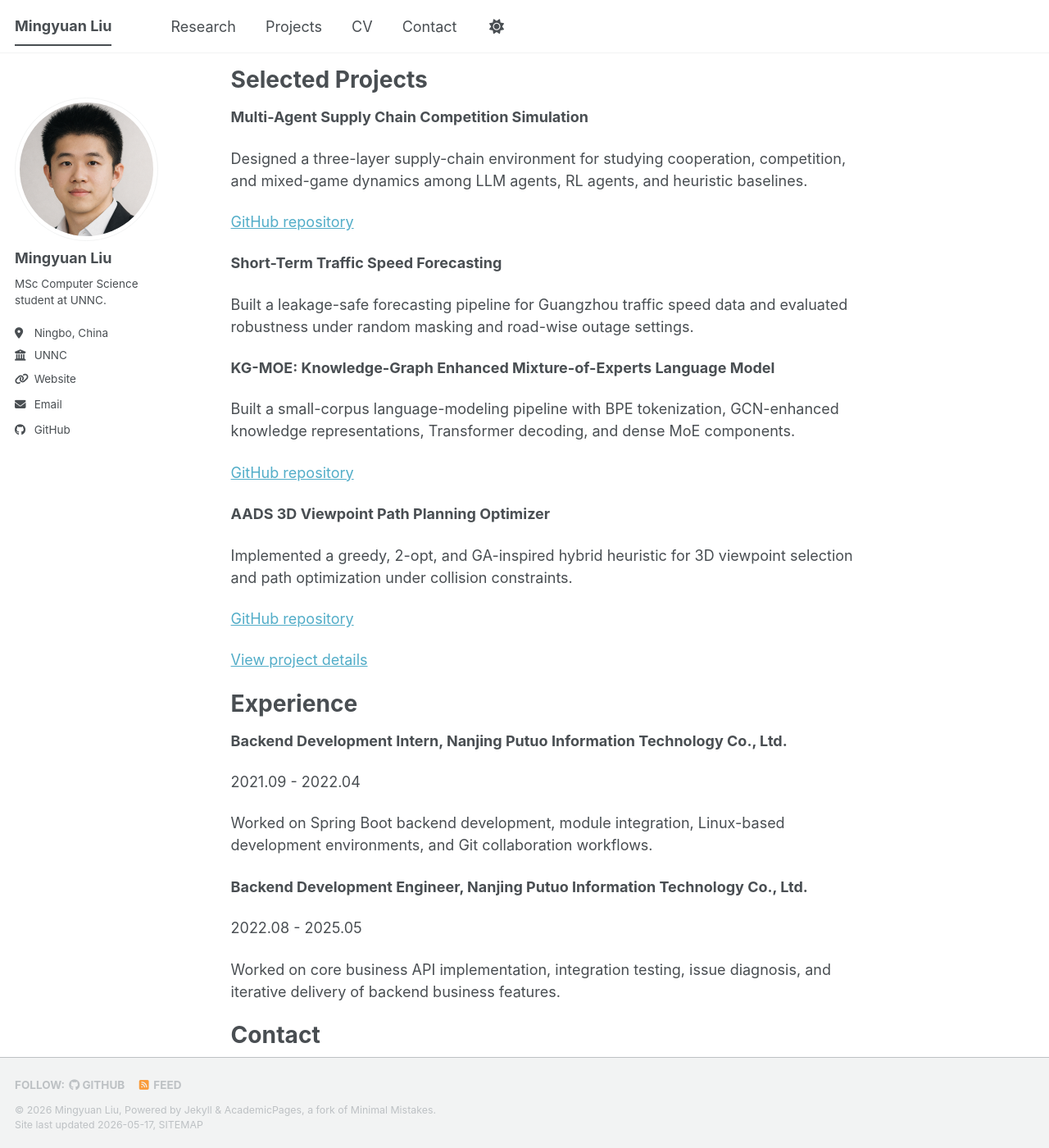
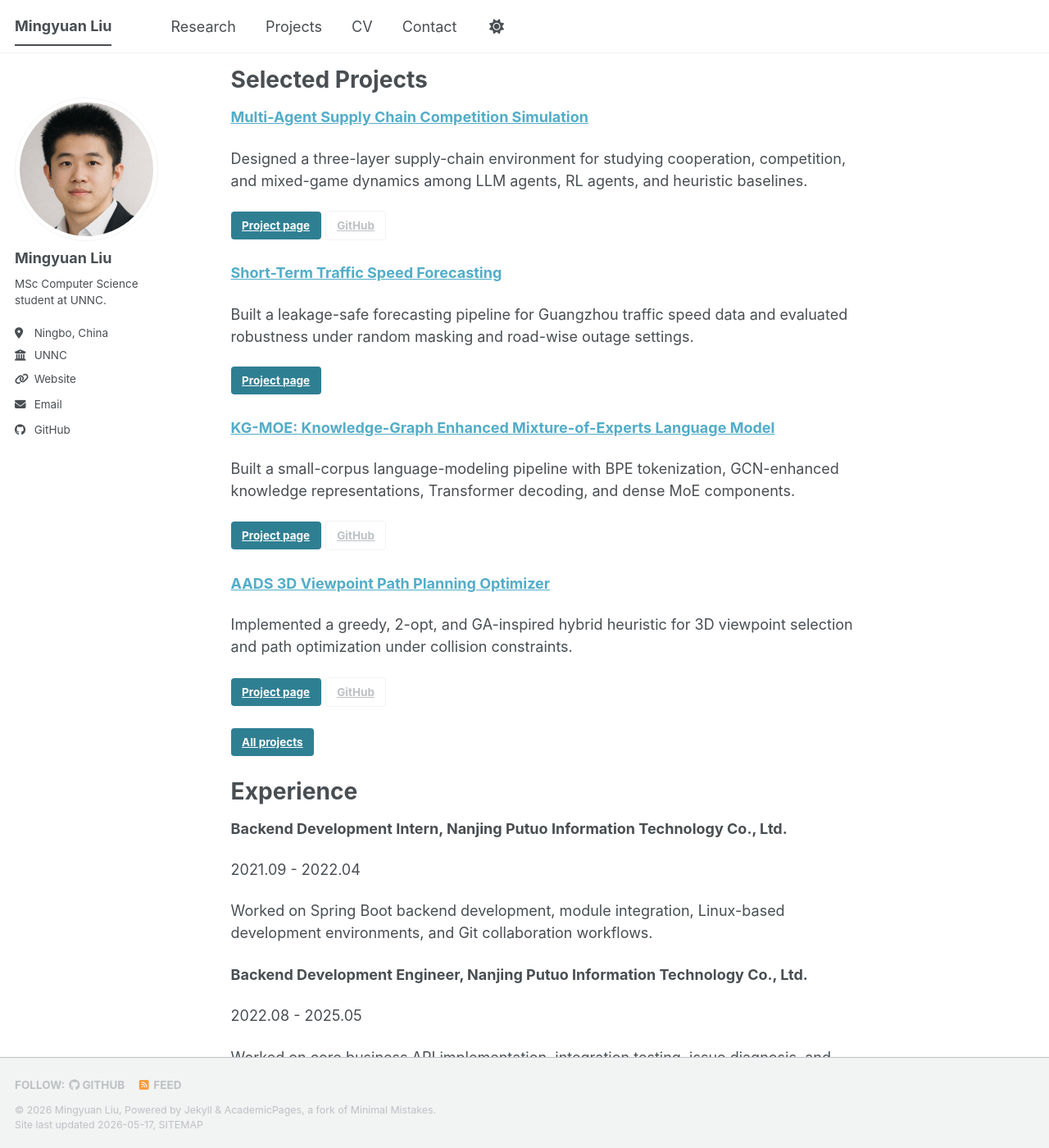
Before and after one commit to lmy12367/lmy12367.github.io, a Jekyll site: the page built from _pages/about.md, in a window 1280 px wide and 1400 px high, scrolled down 1300 px. Shown: the whole window at 82% size. Built offline with Jekyll 4.4.1, drawn with Linux system fonts in a browser that asks for light colours; a script bundle is joined from its source files by our own code; library files that are not in the unit come from our copies.

Commit message:
Improve homepage project links

```diff
--- a/_pages/about.md
+++ b/_pages/about.md
@@ -48,29 +48,34 @@ This project studies 3-cover coverage path planning on discrete 3D viewpoint gra
 Selected Projects
 ======
 
-**Multi-Agent Supply Chain Competition Simulation**
+**[Multi-Agent Supply Chain Competition Simulation](/projects/02-multi-agent-supply-chain/)**
 
 Designed a three-layer supply-chain environment for studying cooperation, competition, and mixed-game dynamics among LLM agents, RL agents, and heuristic baselines.
 
-[GitHub repository](https://github.com/lmy12367/4125Designing-Intelligent-Agents)
+[Project page](/projects/02-multi-agent-supply-chain/){: .btn .btn--primary}
+[GitHub](https://github.com/lmy12367/4125Designing-Intelligent-Agents){: .btn .btn--inverse}
 
-**Short-Term Traffic Speed Forecasting**
+**[Short-Term Traffic Speed Forecasting](/projects/03-traffic-speed-forecasting/)**
 
 Built a leakage-safe forecasting pipeline for Guangzhou traffic speed data and evaluated robustness under random masking and road-wise outage settings.
 
-**KG-MOE: Knowledge-Graph Enhanced Mixture-of-Experts Language Model**
+[Project page](/projects/03-traffic-speed-forecasting/){: .btn .btn--primary}
+
+**[KG-MOE: Knowledge-Graph Enhanced Mixture-of-Experts Language Model](/projects/04-kg-moe-language-model/)**
 
 Built a small-corpus language-modeling pipeline with BPE tokenization, GCN-enhanced knowledge representations, Transformer decoding, and dense MoE components.
 
-[GitHub repository](https://github.com/lmy12367/KG-MOE-Knowledge-Graph-Enhanced-Mixture-of-Experts-Language-Model)
+[Project page](/projects/04-kg-moe-language-model/){: .btn .btn--primary}
+[GitHub](https://github.com/lmy12367/KG-MOE-Knowledge-Graph-Enhanced-Mixture-of-Experts-Language-Model){: .btn .btn--inverse}
 
-**AADS 3D Viewpoint Path Planning Optimizer**
+**[AADS 3D Viewpoint Path Planning Optimizer](/projects/05-aads-3d-path-planning/)**
 
 Implemented a greedy, 2-opt, and GA-inspired hybrid heuristic for 3D viewpoint selection and path optimization under collision constraints.
 
-[GitHub repository](https://github.com/lmy12367/AADS-3D-Viewpoint-Path-Planning-Optimizer)
+[Project page](/projects/05-aads-3d-path-planning/){: .btn .btn--primary}
+[GitHub](https://github.com/lmy12367/AADS-3D-Viewpoint-Path-Planning-Optimizer){: .btn .btn--inverse}
 
-[View project details](/projects/)
+[All projects](/projects/){: .btn}
 
 Experience
 ======
```
